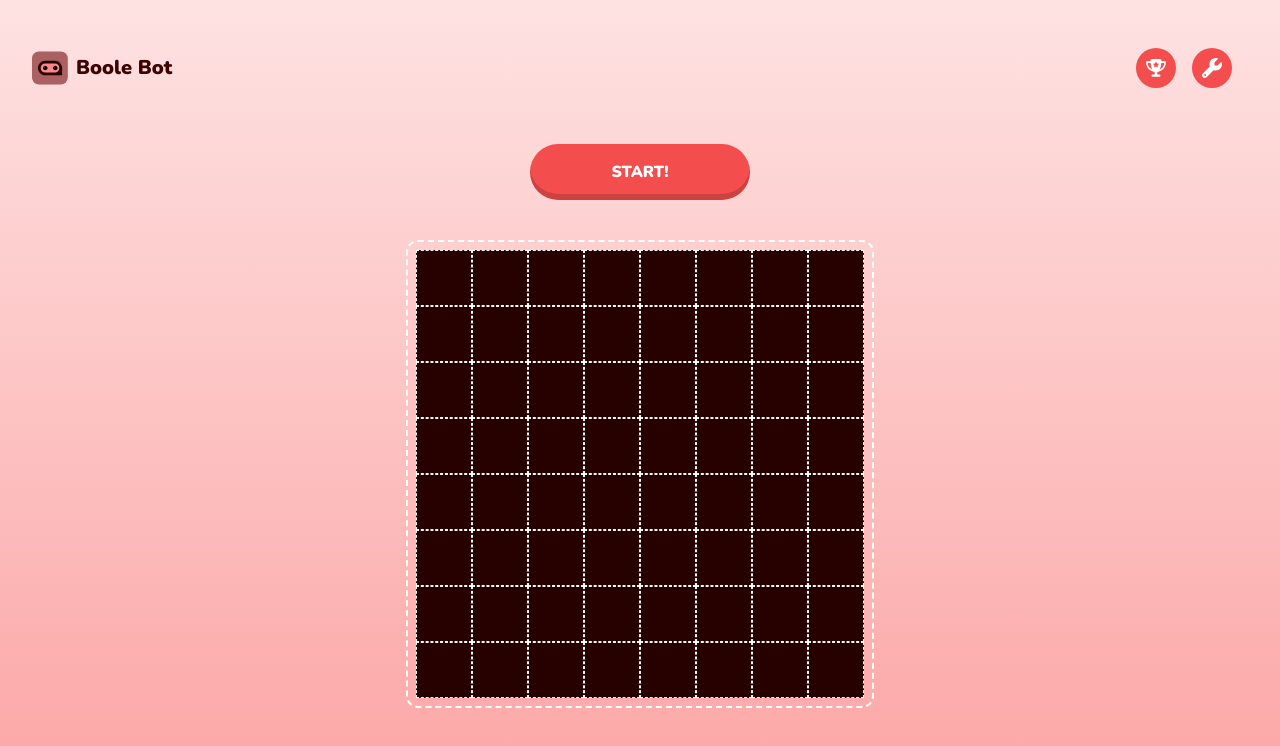
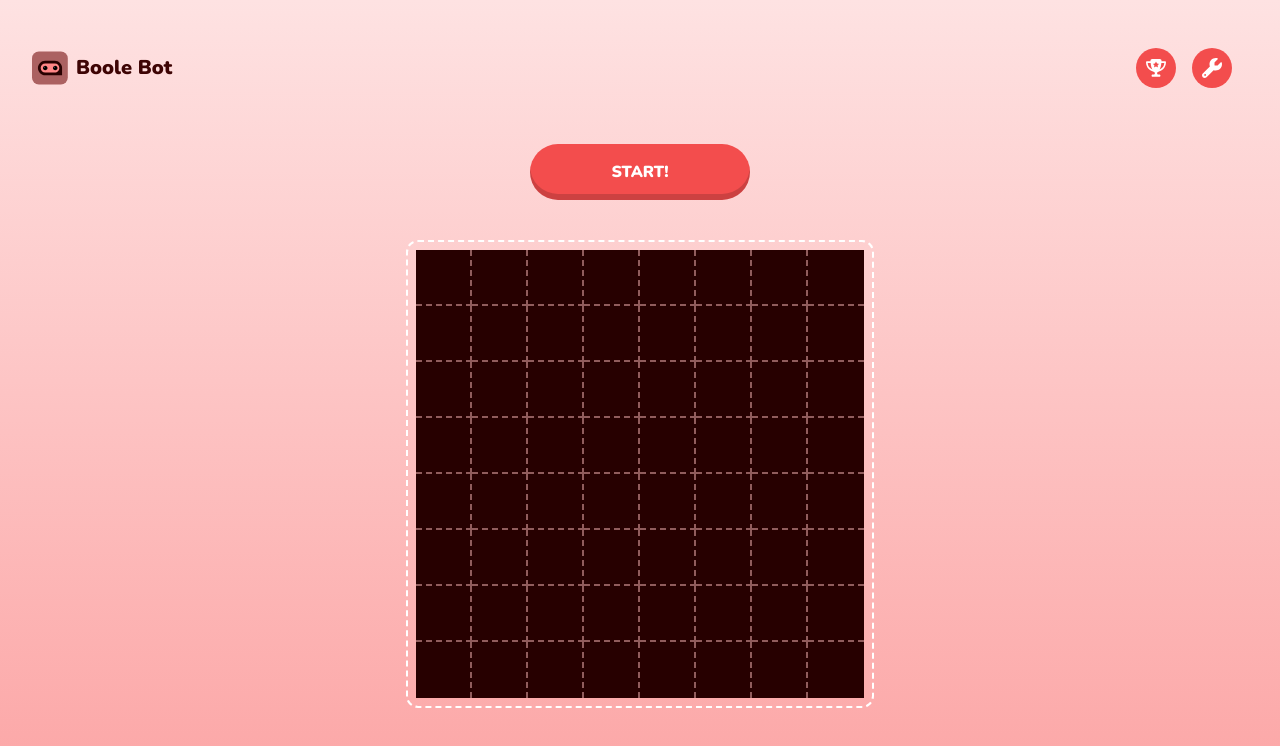
Before and after one commit to chingu-voyages/v44-tier2-team-11, a React (Vite) app: page / in a window 1280 px wide. Shown: the top 746 px of the page. Built offline with nearby package versions, Linux system fonts and the light colour scheme.

Commit message:
Retouch arena battleground UI

```diff
--- a/src/components/shared/arena/ArenaBattleground.jsx
+++ b/src/components/shared/arena/ArenaBattleground.jsx
@@ -1,5 +1,4 @@
 import Bot from './ArenaBot.jsx';
-import { tiles } from '../../../data.js';
 import GlobalContext from '../../../contexts/global-context/global-context.js';
 
 // NPM
@@ -7,20 +6,27 @@ import { useContext } from 'react';
 
 const ArenaBattleground = () => {
   const { bots, inGame, testBots } = useContext(GlobalContext);
+  const TILES = [...Array(8)]; // Default dimension
 
   return (
     <div className="flex w-full justify-center">
       <div className="rounded-xl border-2 border-dashed border-white p-2">
-        <div className="relative flex w-8x8 flex-wrap bg-[#270000]">
+        <div className="relative w-8x8 bg-[#270000]">
+          {/* Bots */}
           {bots?.map((bot) => (
             <Bot key={bot.id} {...bot} inGame={inGame} />
           ))}
 
-          {tiles.map((tile) => (
-            <div
-              className="h-14 w-14 border border-dashed border-stone-50 "
-              key={tile.id}
-            ></div>
+          {/* Tiles */}
+          {TILES.map((_, i) => (
+            <div className="group flex" key={i}>
+              {TILES.map((_, i) => (
+                <div
+                  className="h-14 w-14 border-b-[2px] border-r-[2px] border-dashed border-primary-200/50 last-of-type:border-r-0 group-last-of-type:border-b-0"
+                  key={i}
+                ></div>
+              ))}
+            </div>
           ))}
         </div>
       </div>
--- a/src/data.js
+++ b/src/data.js
@@ -103,198 +103,3 @@ export const BotData = [
     bgColor: '#C7FFFD',
   },
 ];
-
-export const tiles = [
-  {
-    id: 1,
-  },
-  {
-    id: 2,
-  },
-  {
-    id: 3,
-  },
-  {
-    id: 4,
-  },
-  {
-    id: 5,
-  },
-  {
-    id: 6,
-  },
-  {
-    id: 7,
-  },
-  {
-    id: 8,
-  },
-  {
-    id: 9,
-  },
-  {
-    id: 10,
-  },
-  {
-    id: 11,
-  },
-  {
-    id: 12,
-  },
-  {
-    id: 13,
-  },
-  {
-    id: 14,
-  },
-  {
-    id: 15,
-  },
-  {
-    id: 16,
-  },
-  {
-    id: 17,
-  },
-  {
-    id: 18,
-  },
-  {
-    id: 19,
-  },
-  {
-    id: 20,
-  },
-  {
-    id: 21,
-  },
-  {
-    id: 22,
-  },
-  {
-    id: 23,
-  },
-  {
-    id: 24,
-  },
-  {
-    id: 25,
-  },
-  {
-    id: 26,
-  },
-  {
-    id: 27,
-  },
-  {
-    id: 28,
-  },
-  {
-    id: 29,
-  },
-  {
-    id: 30,
-  },
-  {
-    id: 31,
-  },
-  {
-    id: 32,
-  },
-  {
-    id: 33,
-  },
-  {
-    id: 34,
-  },
-  {
-    id: 35,
-  },
-  {
-    id: 36,
-  },
-  {
-    id: 37,
-  },
-  {
-    id: 38,
-  },
-  {
-    id: 39,
-  },
-  {
-    id: 40,
-  },
-  {
-    id: 41,
-  },
-  {
-    id: 42,
-  },
-  {
-    id: 43,
-  },
-  {
-    id: 44,
-  },
-  {
-    id: 45,
-  },
-  {
-    id: 46,
-  },
-  {
-    id: 47,
-  },
-  {
-    id: 48,
-  },
-  {
-    id: 49,
-  },
-  {
-    id: 50,
-  },
-  {
-    id: 51,
-  },
-  {
-    id: 52,
-  },
-  {
-    id: 53,
-  },
-  {
-    id: 54,
-  },
-  {
-    id: 55,
-  },
-  {
-    id: 56,
-  },
-  {
-    id: 57,
-  },
-  {
-    id: 58,
-  },
-  {
-    id: 59,
-  },
-  {
-    id: 60,
-  },
-  {
-    id: 61,
-  },
-  {
-    id: 62,
-  },
-  {
-    id: 63,
-  },
-  {
-    id: 64,
-  },
-];
```
